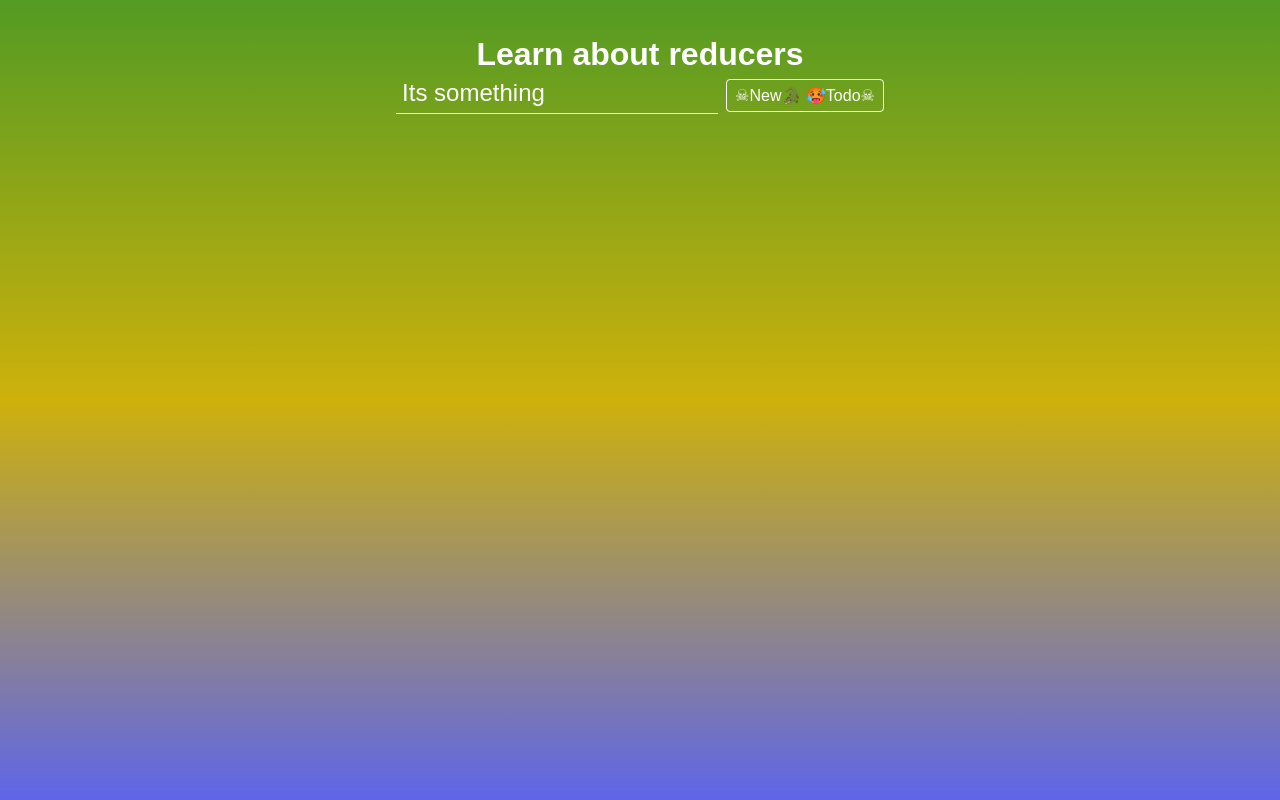
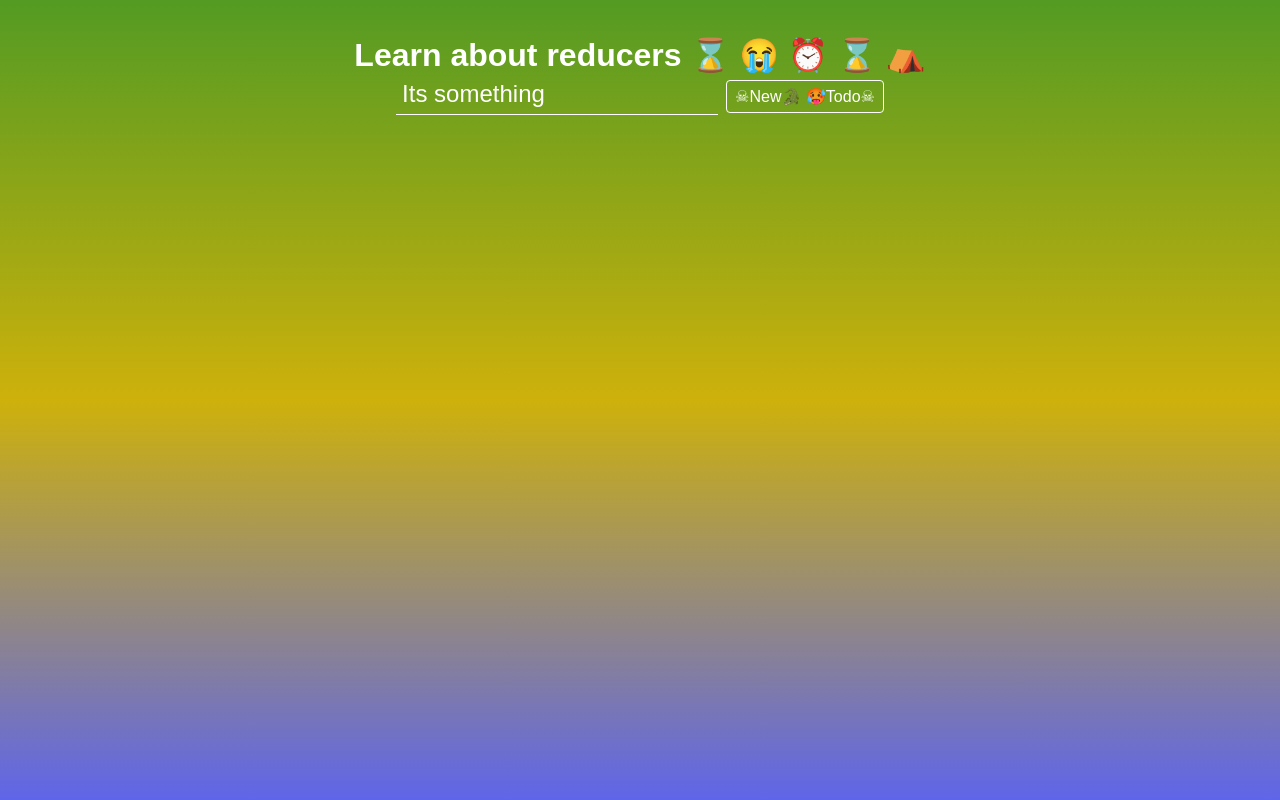
Before and after one commit to bloominstituteoftechnology/reducer-todo, a React (Create React App) app in the folder todo/: page / in a window 1280 px wide. Built offline with nearby package versions, Linux system fonts and the light colour scheme.

Commit message:
Emoji adds because its possible

```diff
--- a/todo/src/App.js
+++ b/todo/src/App.js
@@ -51,7 +51,10 @@ const   App = () =>{
   const [state, dispatch] = useReducer(todoReducer, initTodoState);
 
   const handleSubmit = (subState) =>{
-    console.log('right',subState)
+    // e.preventDefault();
+
+    setNewTodoText(subState); // TODO: Renders first undefined, then is one render off
+    console.log('right',newTodoText)
     dispatch({
       type: ADD_TODO,
       payload: subState
@@ -62,7 +65,7 @@ const   App = () =>{
     return (
       <div className="App">
          <h1>
-            {state.item}{" "}
+            {state.item}{" ⌛ 😭 ⏰ ⌛ ⛺ "}
             <i
               className="far fa-edit"
               onClick={() => {
--- a/todo/src/Components/TodoList.js
+++ b/todo/src/Components/TodoList.js
@@ -5,6 +5,15 @@ import Todo from "./Todo"
 const TodoList = (props) =>{
 
     <div className="todo-list">
+                 <h1>
+                    {props.state.item}{" 😭 ⌛ ⛺ "}
+                        <i
+                            className="far fa-edit"
+                            onClick={() => {
+                                // props.dispatch({ type: !TOGGLE_DONE });
+                            }}
+                        />
+                </h1>
         <Todo/>
     </div>
 
```
